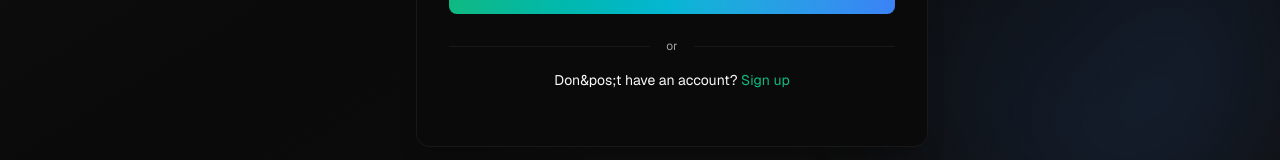
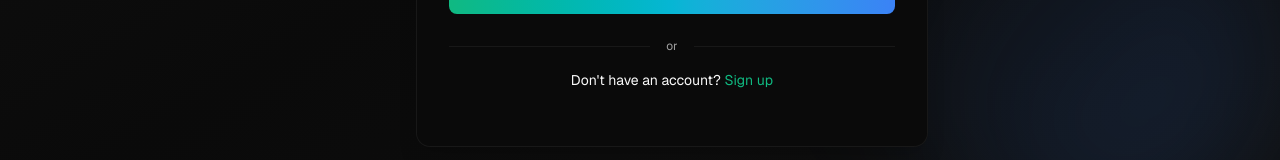
Before and after one commit to hamd311/mail-boiler, a Next.js app: page /login in a window 1280 px wide. Shown: the part 567-727 px from the top of the page. Built offline with nearby package versions, Linux system fonts and the light colour scheme; no server answers.

Commit message:
minor typo fix

```diff
--- a/app/(auth)/login/page.tsx
+++ b/app/(auth)/login/page.tsx
@@ -170,7 +170,7 @@ export default function LoginPage() {
                 </div>
 
                 <p className="text-center text-sm">
-                  Don&pos;t have an account?{" "}
+                  Don&apos;t have an account?{" "}
                   <Link
                     href="/signup"
                     className="text-[#10b981] transition-colors hover:text-[#06b6d4]"
```
